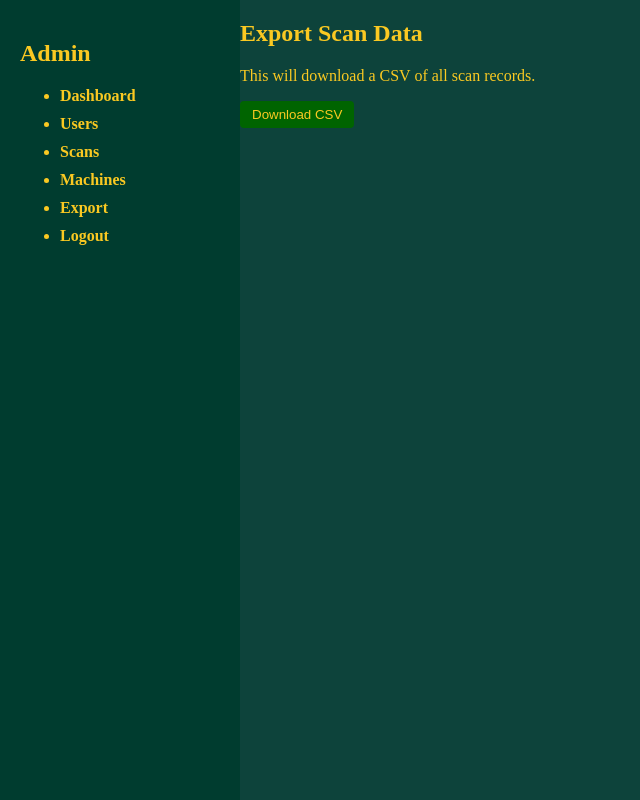
After one commit to jeannamatthews-classes/group-project-id-scanner, a Flask app: page /admin/export in a window 1280 px wide. The commit adds this page. Shown: the whole page, without its empty margins (0-640 px from the left). Run offline with Flask 3, Linux system fonts and the light colour scheme.

Commit message:
Add export functionality for scan data with CSV download option on admin page

```diff
--- a/root/src/routes/admin/__init__.py
+++ b/root/src/routes/admin/__init__.py
@@ -4,6 +4,6 @@ admin_bp = Blueprint("admin", __name__, url_prefix="/admin")
 
 # Defer importing subroutes to avoid circular imports
 def register_admin_routes(app):
-    from . import auth, dashboard, users, scans, machines
+    from . import auth, dashboard, users, scans, machines, export
 
     app.register_blueprint(admin_bp)
--- /dev/null
+++ b/root/src/routes/admin/export.py
@@ -0,0 +1,60 @@
+# root/src/routes/admin/export.py
+
+from flask import Blueprint, render_template, Response
+from io import StringIO
+from datetime import datetime
+import csv
+
+from tables import db, User, Scans
+from . import admin_bp  # Make sure this import happens AFTER admin_bp is defined in __init__.py
+
+
+@admin_bp.route("/export")
+def export_page():
+    return render_template("admin/export.html")
+
+
+@admin_bp.route("/export/download")
+def download_csv():
+    output = StringIO()
+    writer = csv.writer(output)
+
+    writer.writerow([
+        "Student ID", "Full Name", "Username", "Date",
+        "Time In", "Time Out", "Total Time", "Was Auto", "Machines"
+    ])
+
+    scans = Scans.query.order_by(Scans.date, Scans.time_in).all()
+
+    for scan in scans:
+        user = db.session.get(User, scan.rfid)
+        student_id = user.student_id if user else ""
+        username   = user.username if user else ""
+        full_name  = f"{user.first_name} {user.last_name}" if user else ""
+
+        date_str = scan.date.isoformat()
+        time_in_str = scan.time_in.strftime("%H:%M:%S") if scan.time_in else ""
+        time_out_str = scan.time_out.strftime("%H:%M:%S") if scan.time_out else ""
+
+        if scan.time_in and scan.time_out:
+            dt_in = datetime.combine(scan.date, scan.time_in)
+            dt_out = datetime.combine(scan.date, scan.time_out)
+            total_time = str(dt_out - dt_in)
+        else:
+            total_time = ""
+
+        was_auto = "Yes" if getattr(scan, "was_auto_signed_out", False) else "No"
+        machines = ";".join(m.name for m in scan.machines)
+
+        writer.writerow([
+            student_id, full_name, username,
+            date_str, time_in_str, time_out_str,
+            total_time, was_auto, machines
+        ])
+
+    output.seek(0)
+    return Response(
+        output,
+        mimetype="text/csv",
+        headers={"Content-Disposition": "attachment; filename=scan_data.csv"}
+    )
--- a/root/templates/admin/base.html
+++ b/root/templates/admin/base.html
@@ -15,6 +15,7 @@
         <li><a href="{{ url_for('admin.view_users') }}">Users</a></li>
         <li><a href="{{ url_for('admin.view_scans') }}">Scans</a></li>
         <li><a href="{{ url_for('admin.view_machines') }}">Machines</a></li>
+        <li><a href="{{ url_for('admin.export_page') }}">Export</a></li>
         <li><a href="{{ url_for('admin.logout') }}">Logout</a></li>
       </ul>
     </div>
--- /dev/null
+++ b/root/templates/admin/export.html
@@ -0,0 +1,8 @@
+{% extends "admin/base.html" %}
+{% block content %}
+<h2>Export Scan Data</h2>
+<p>This will download a CSV of all scan records.</p>
+<a href="{{ url_for('admin.download_csv') }}">
+  <button>Download CSV</button>
+</a>
+{% endblock %}
```
Also changed, not shown: 1 other file.
